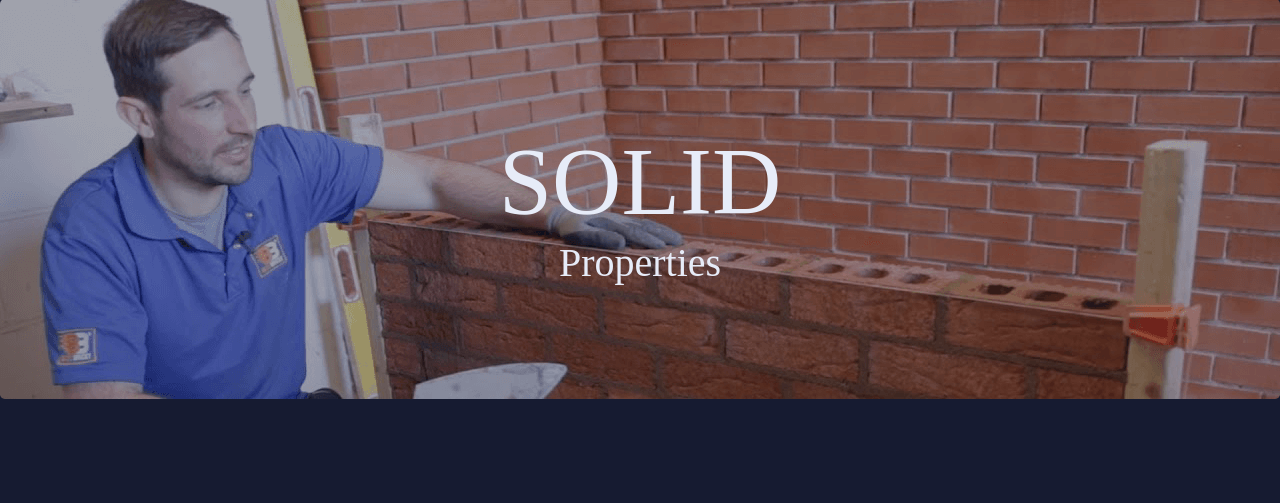
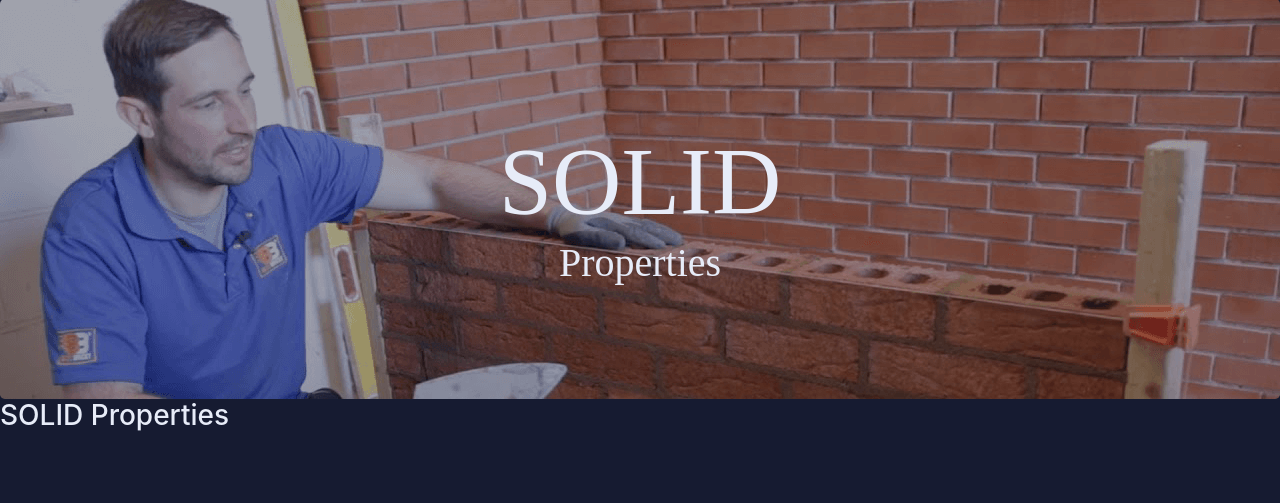
Before and after one commit to iO-Academy/2021-mar-propertyLookup, a PHP site: page /index.php in a window 1280 px wide. Shown: the part 56-559 px from the top of the page. Run offline with PHP 8.4, Linux system fonts and the light colour scheme; data that the repository does not hold is empty.

Commit message:
restoring smallTitle to index sorry izzy

```diff
--- a/index.php
+++ b/index.php
@@ -33,6 +33,9 @@ use ListingsApp\Classes\ListingWindow;
             <h1>SOLID</h1>
             <h2>Properties</h2>
         </div>
+    </div>
+    <div class="smallTitle">
+        <h3>SOLID Properties</h3>
     </div>
     <div class="bootstrapTable salesDropdowns">
         <div class="dropdown show">
```
